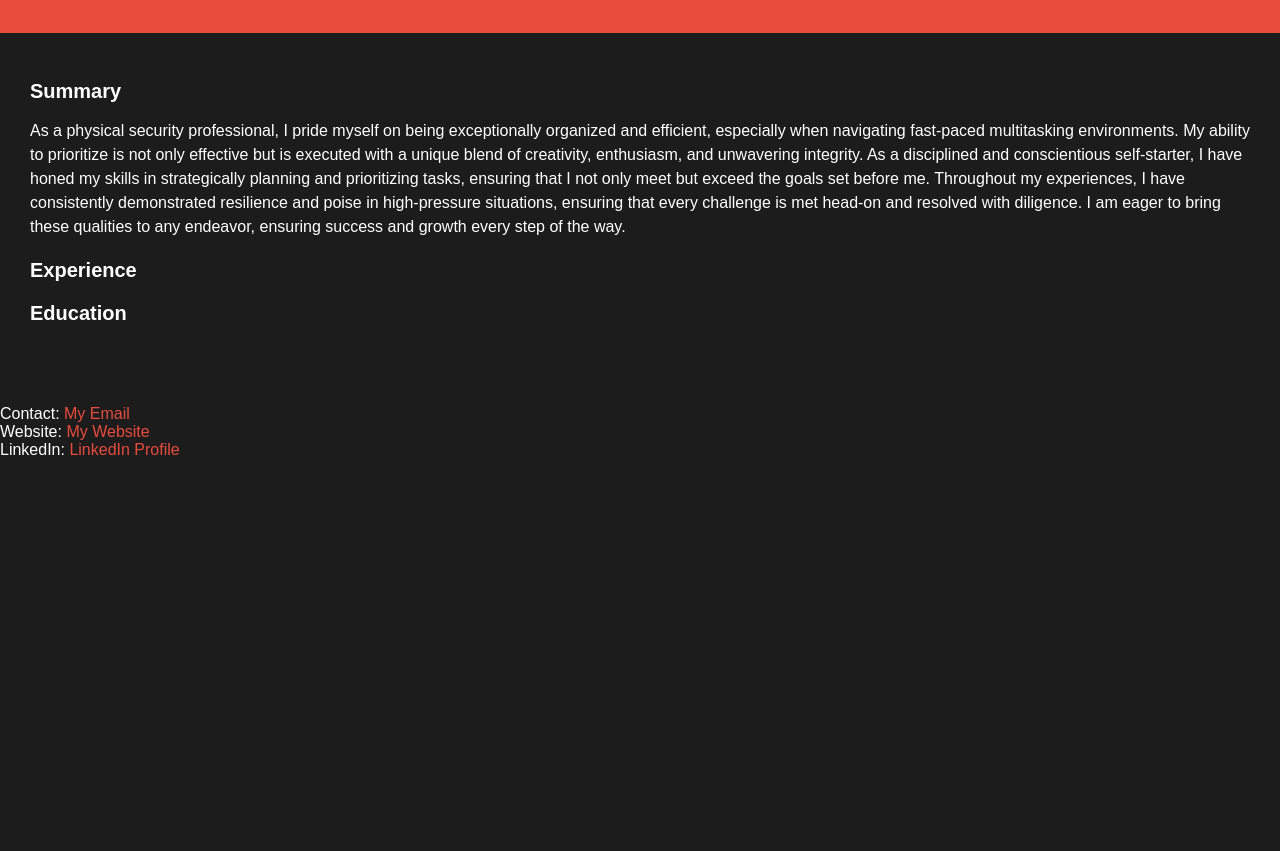
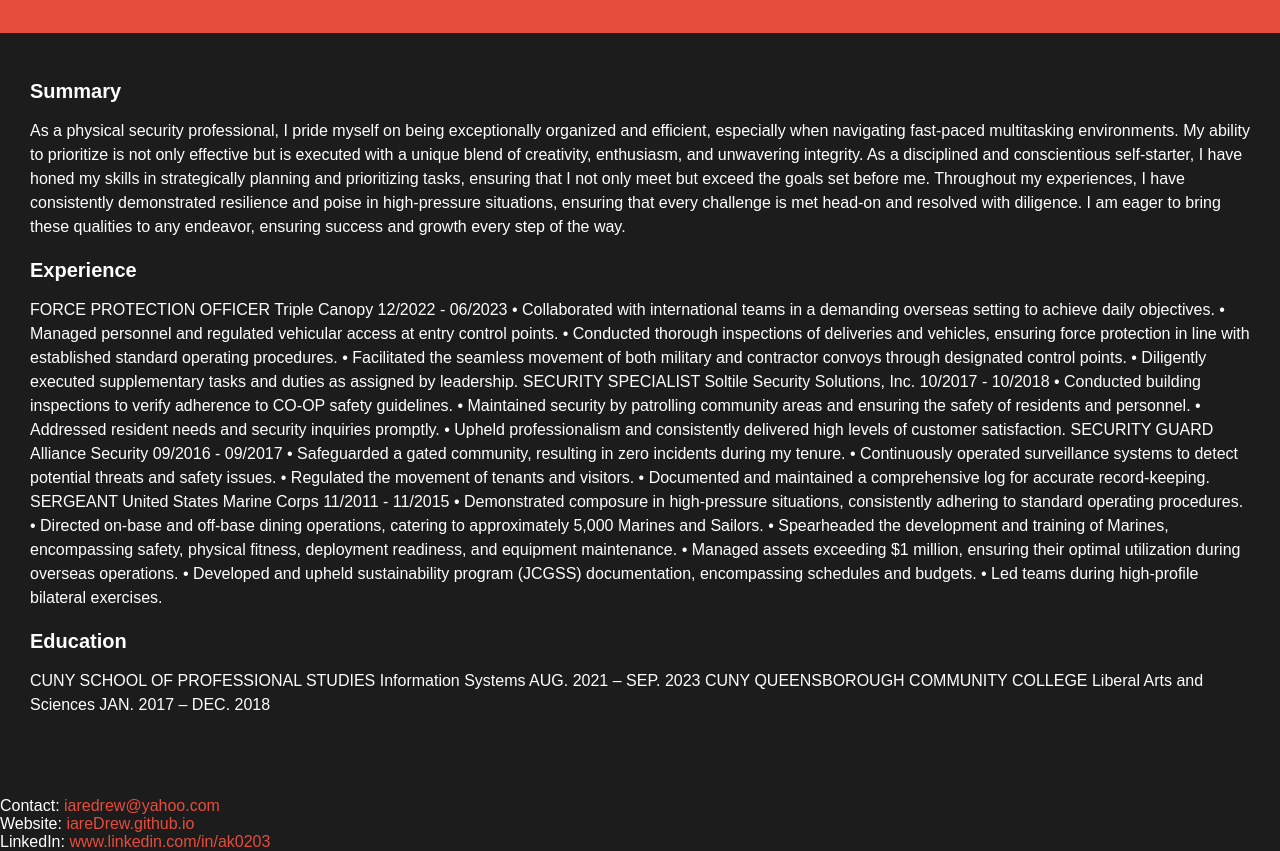
Before and after one commit to iareDrew/Resume, a plain HTML site: page index.html in a window 1280 px wide. Shown: the part 99-950 px from the top of the page. Before the commit the page ends 800 px from the top, so only its background shows below. Drawn offline with Linux system fonts and the light colour scheme.

Commit message:
Update index.html

```diff
--- a/index.html
+++ b/index.html
@@ -84,7 +84,7 @@
 
         <div class="section">
             <h2>Experience</h2>
-            <!--
+            <p>
 FORCE PROTECTION OFFICER
 Triple Canopy
 12/2022 - 06/2023
@@ -118,26 +118,29 @@ United States Marine Corps
 • Spearheaded the development and training of Marines, encompassing safety, physical fitness, deployment readiness, and equipment maintenance.
 • Managed assets exceeding $1 million, ensuring their optimal utilization during overseas operations.
 • Developed and upheld sustainability program (JCGSS) documentation, encompassing schedules and budgets.
-• Led teams during high-profile bilateral exercises. -->
+• Led teams during high-profile bilateral exercises.
+            <p>
         </div>
 
         <div class="section">
             <h2>Education</h2>
-            <!-- CUNY SCHOOL OF PROFESSIONAL STUDIES
+            <p>
+            CUNY SCHOOL OF PROFESSIONAL STUDIES
             Information Systems
             AUG. 2021 – SEP. 2023
 
             CUNY QUEENSBOROUGH COMMUNITY COLLEGE
             Liberal Arts and Sciences
-            JAN. 2017 – DEC. 2018 -->
+            JAN. 2017 – DEC. 2018
+            <p>
         </div>
         </div>
     </div>
 
     <div class="contact">
-        <p>Contact: <a href="iaredrew@yahoo.com">My Email</a></p>
-        <p>Website: <a href="iareDrew.github.io">My Website</a></p>
-        <p>LinkedIn: <a href="www.linkedin.com/in/ak0203">LinkedIn Profile</a></p>
+        <p>Contact: <a href="">iaredrew@yahoo.com</a></p>
+        <p>Website: <a href="">iareDrew.github.io</a></p>
+        <p>LinkedIn: <a href="">www.linkedin.com/in/ak0203</a></p>
     </div>
 </body>
 </html>
```
